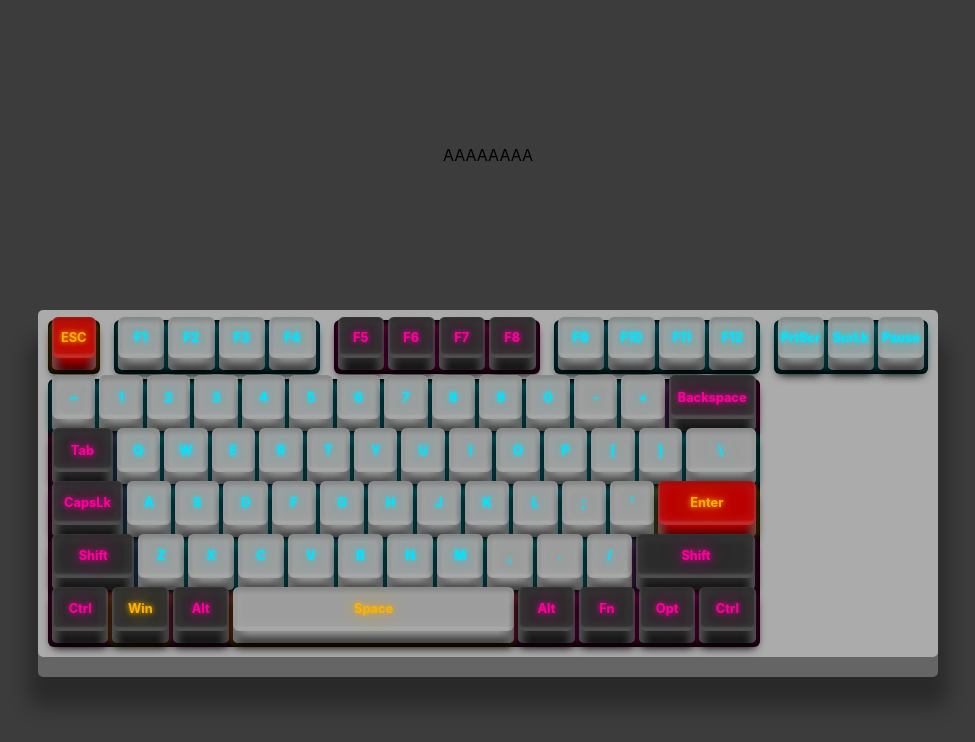
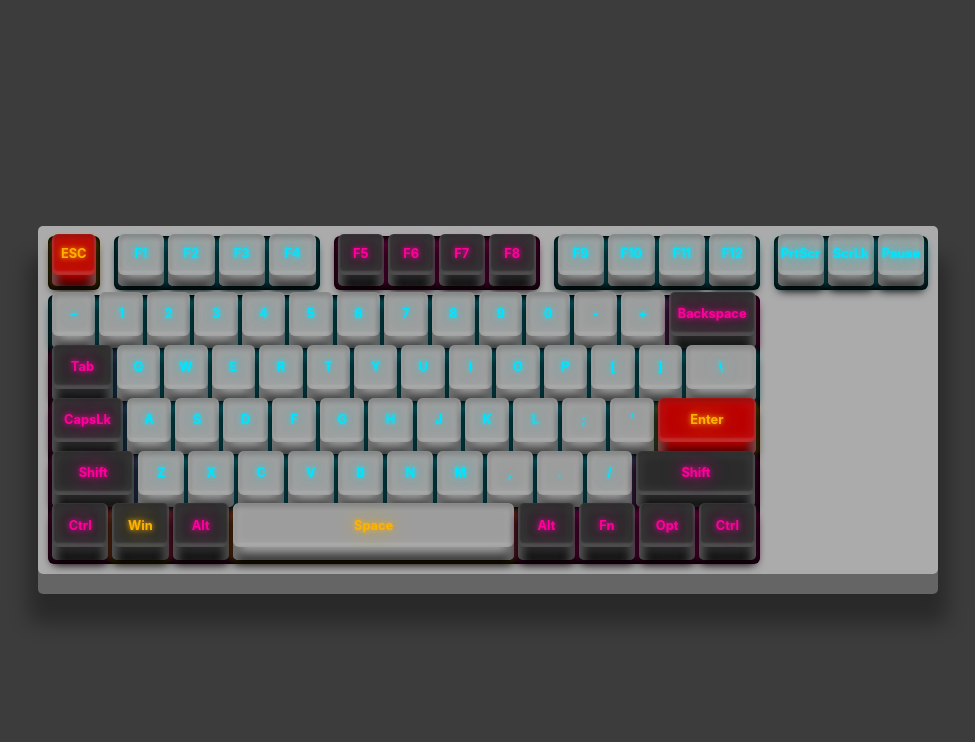
Before and after one commit to jakub-bartoszek/veaboard, a React (Vite) app: page / in a window 1280 px wide. Shown: the top 742 px of the page, without its empty margins (152-1127 px from the left). Built offline with nearby package versions, Linux system fonts and the light colour scheme.

Commit message:
created display component

```diff
--- a/src/components/Display.jsx
+++ b/src/components/Display.jsx
@@ -1,3 +1,3 @@
 export const Display = () => {
- return (<>AAAAAAAA</>)
+ return (<></>)
 }
```
